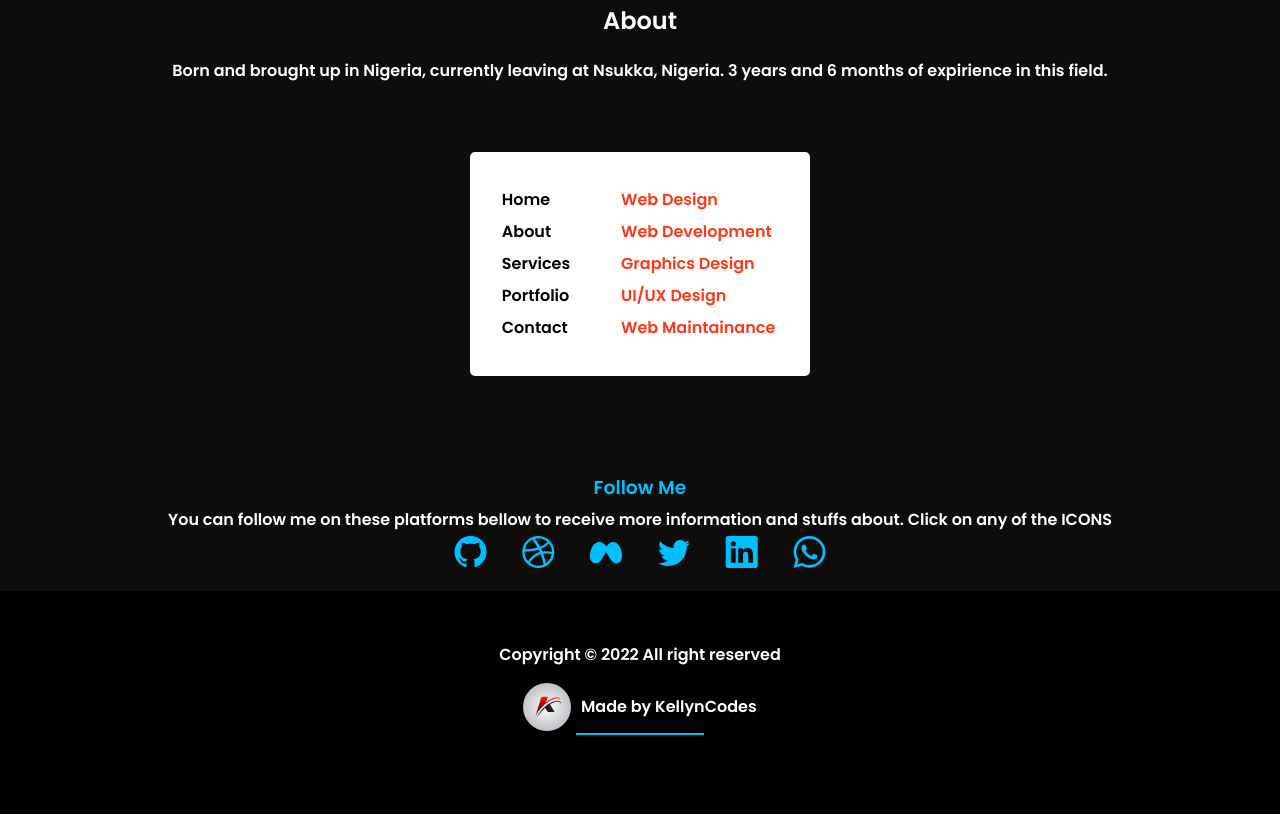
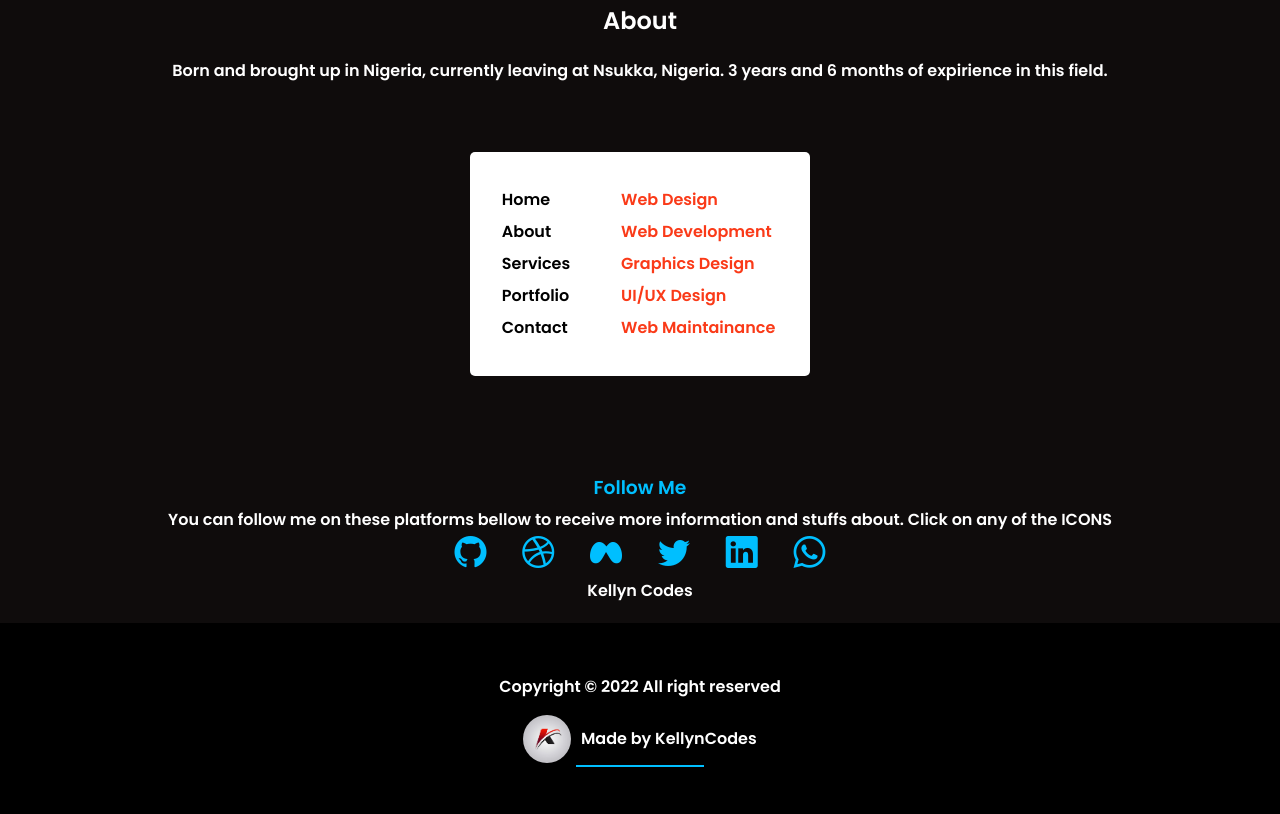
Before and after one commit to KellynCodes/portfolio-website, a plain HTML site: page index.html in a window 1280 px wide. Shown: the part 6533-7347 px from the top of the page. Drawn offline with nearby package versions, Linux system fonts and the light colour scheme.

Commit message:
Update index.html

```diff
--- a/index.html
+++ b/index.html
@@ -453,6 +453,8 @@
     <a href="https://twitter.com/@KellynCode" target="_blank"><i class="bi bi-twitter"></i></a>
     <a href="https://linkedin.com/in/Kellyn-Codes-842393213" target="_blank"><i class="bi bi-linkedin"></i></a>
     <a href="https://wa.me/+2349157060998" target="_blank"><i class="bi bi-whatsapp"></i></a>
+<div class="badge-base LI-profile-badge" data-locale="en_US" data-size="medium" data-theme="dark" data-type="VERTICAL" data-vanity="kellyncodes" data-version="v1"><a class="badge-base__link LI-simple-link" href="https://ng.linkedin.com/in/kellyncodes?trk=profile-badge">Kellyn Codes</a></div>
+
   </div>
 </div>
     </div>
```
